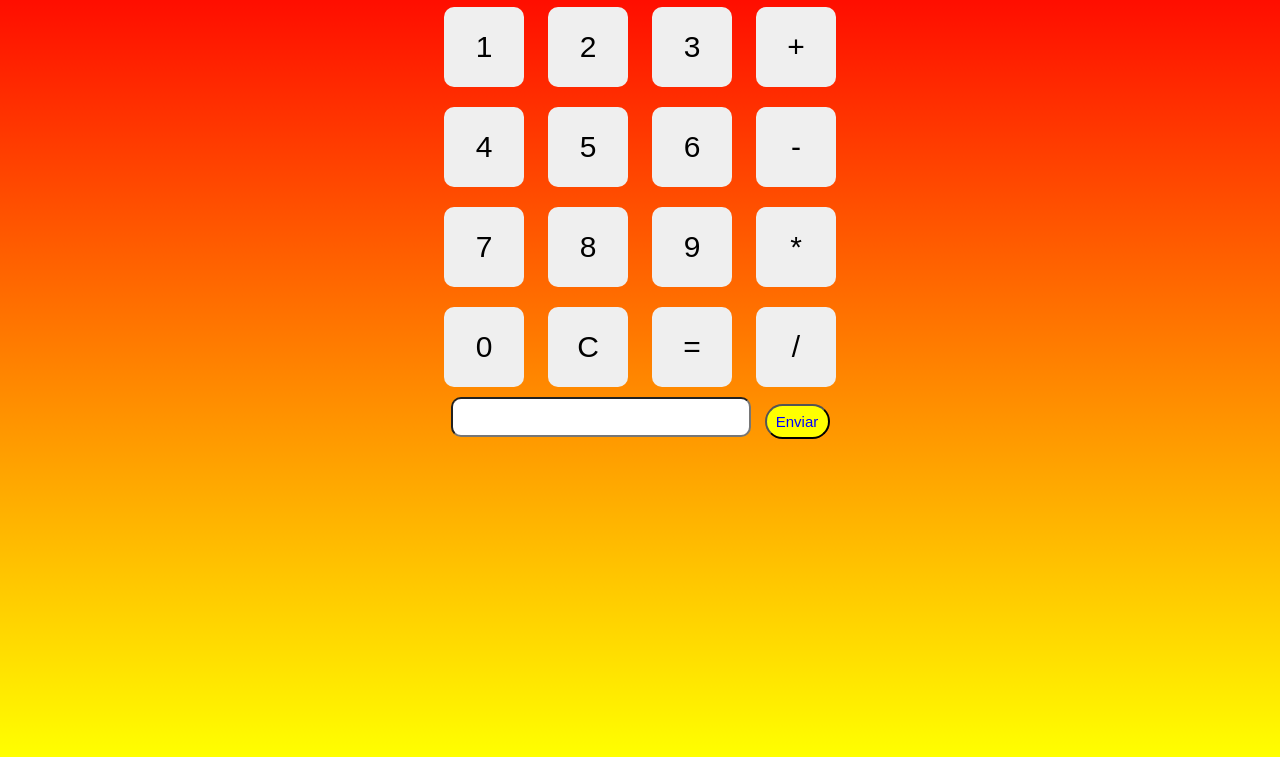
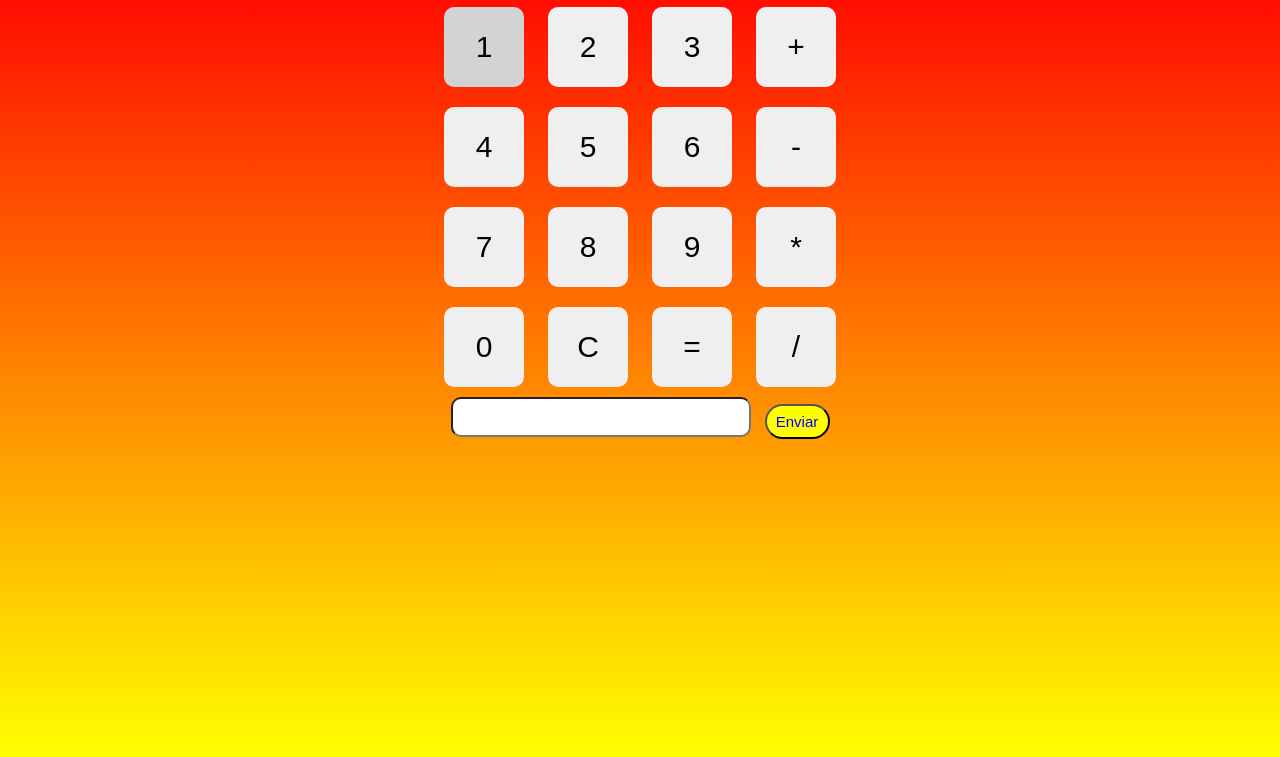
Before and after one commit to kraazy74/calculadora_com_ia, a plain HTML site: page calculadora/index.html in a window 1280 px wide. In both pictures the pointer is over the button 484 px from the left and 168 px from the top of the page. Shown: the part 121-878 px from the top of the page. Drawn offline with Linux system fonts and the light colour scheme.

Commit message:
Update style.css

```diff
--- a/calculadora/style.css
+++ b/calculadora/style.css
@@ -27,6 +27,9 @@
     border: none;
     cursor: pointer;
 }
+.btn:hover{
+    background-color: lightgray;
+}
 .inp{
   border-radius: 10px;
   width: 300px;
```
